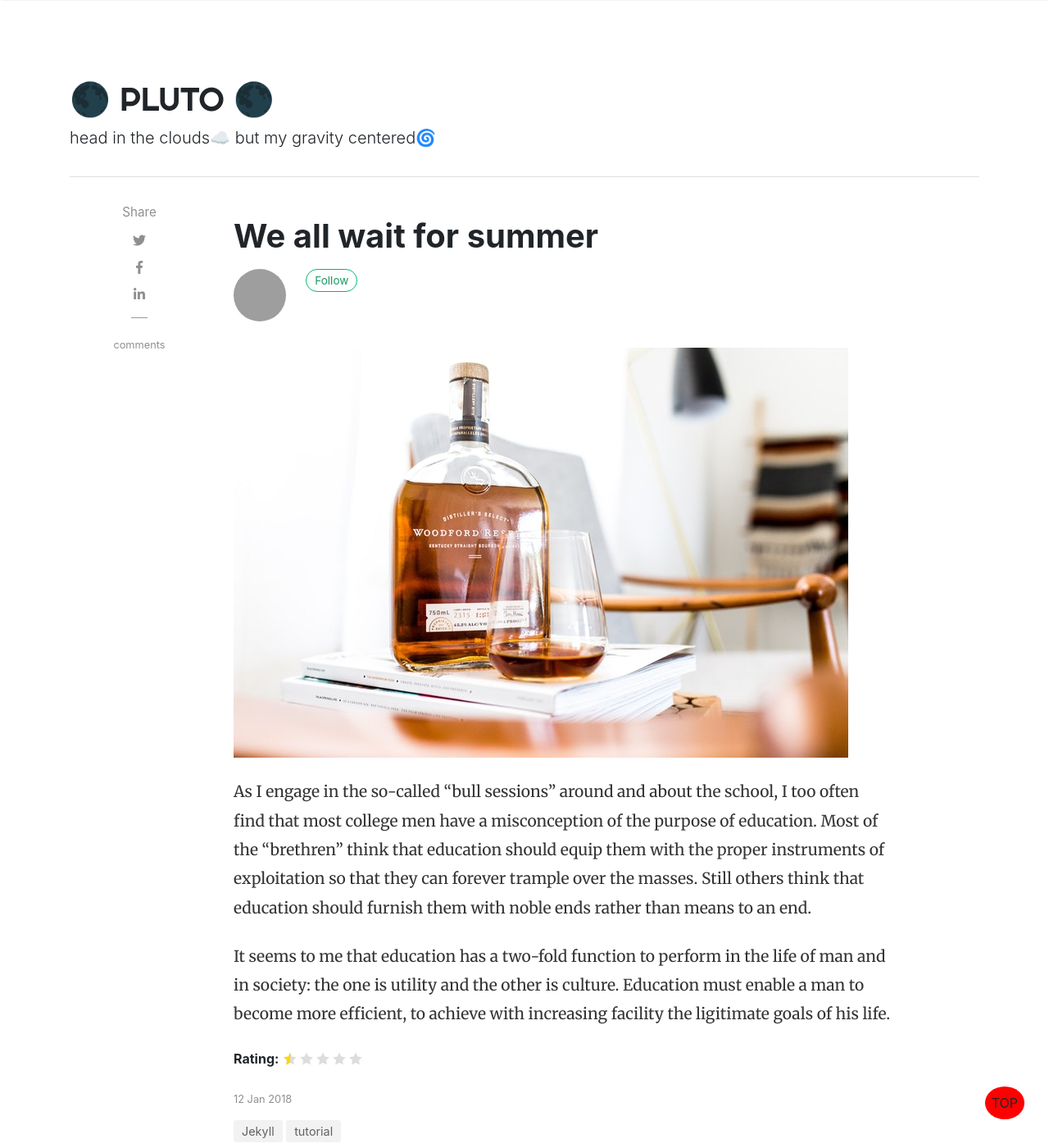
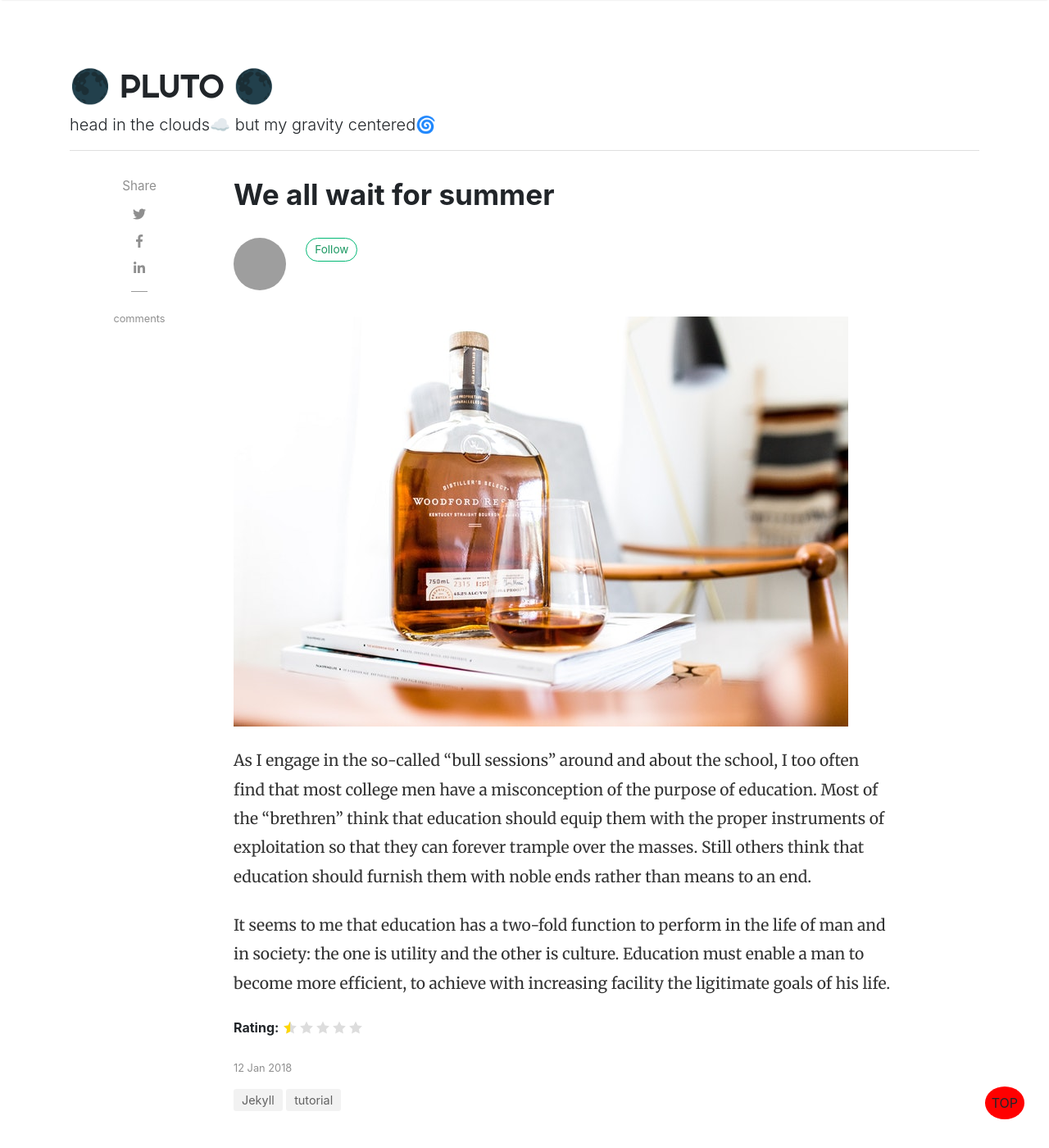
Before and after one commit to nvrtmd/nvrtmd.github.io, a Jekyll site: the page built from _posts/2018-01-12-we-all-wait-for-summer.md, in a window 1280 px wide and 1400 px high. Shown: the whole window at 82% size. Built offline with Jekyll 4.4.1, drawn with Linux system fonts in a browser that asks for light colours; nearby versions of some CDN libraries; comment, search, counter and statistics services are not loaded; grey boxes are pictures that could not be loaded.

Commit message:
:lipstick: 게시글 제목 및 작성자 아바타 크기 조정

```diff
--- a/assets/css/screen.css
+++ b/assets/css/screen.css
@@ -8,7 +8,7 @@
     .container {max-width:80%;}
 }
 .mainheading {
-    padding: 1rem 0rem;
+    padding: 0rem;
 }
 
 a {
@@ -183,11 +183,12 @@
 
 .author-wrapper {
     display: flex;
-    margin: 1rem 0 1rem;
+    margin: 2rem 0 2rem;
 }
 
 .author-avatar {
     width: 8%;
+    min-width: 50px;
     margin-right: 1rem;
 }
 
@@ -336,6 +337,7 @@
 
 .mainheading h1.posttitle {
     font-weight: 700;
+    font-size: 2.2rem;
     margin-bottom: 1rem;
 }
 
```
